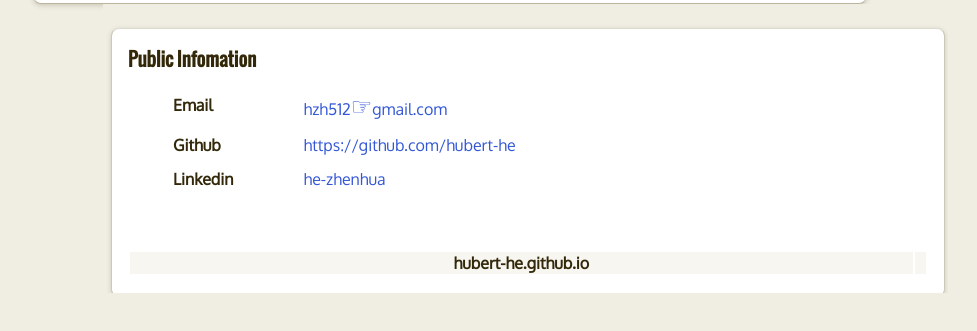
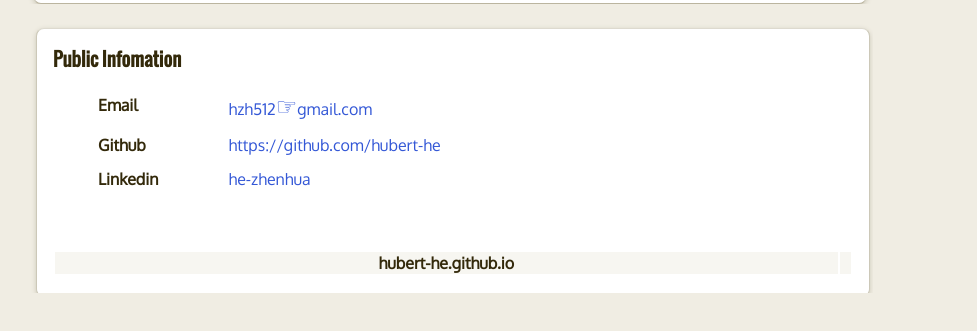
Before and after one commit to hubert-he/hubert-he.github.com, a plain HTML site: page index.htm in a window 1280 px wide. Shown: the part 153-484 px from the top of the page, without its empty margins (190-1167 px from the left). Drawn offline with Linux system fonts and the light colour scheme.

Commit message:
compatible for explor

```diff
--- a/index.htm
+++ b/index.htm
@@ -85,7 +85,7 @@ function iFrameHeight() {
         </ul>
       </nav>
     </header>
-	<div style="margin: 0px 285px; width: 845px; height: 100%">
+	<div style="margin: 0em auto; width: 845px; height: 100%">
 	<iframe src="info.html" frameborder="0" name="contentIframe" id="contentIframe" scrolling="no" style="width: 845px;"  onload="iFrameHeight()"></iframe>
   </div>
   </body>
```
